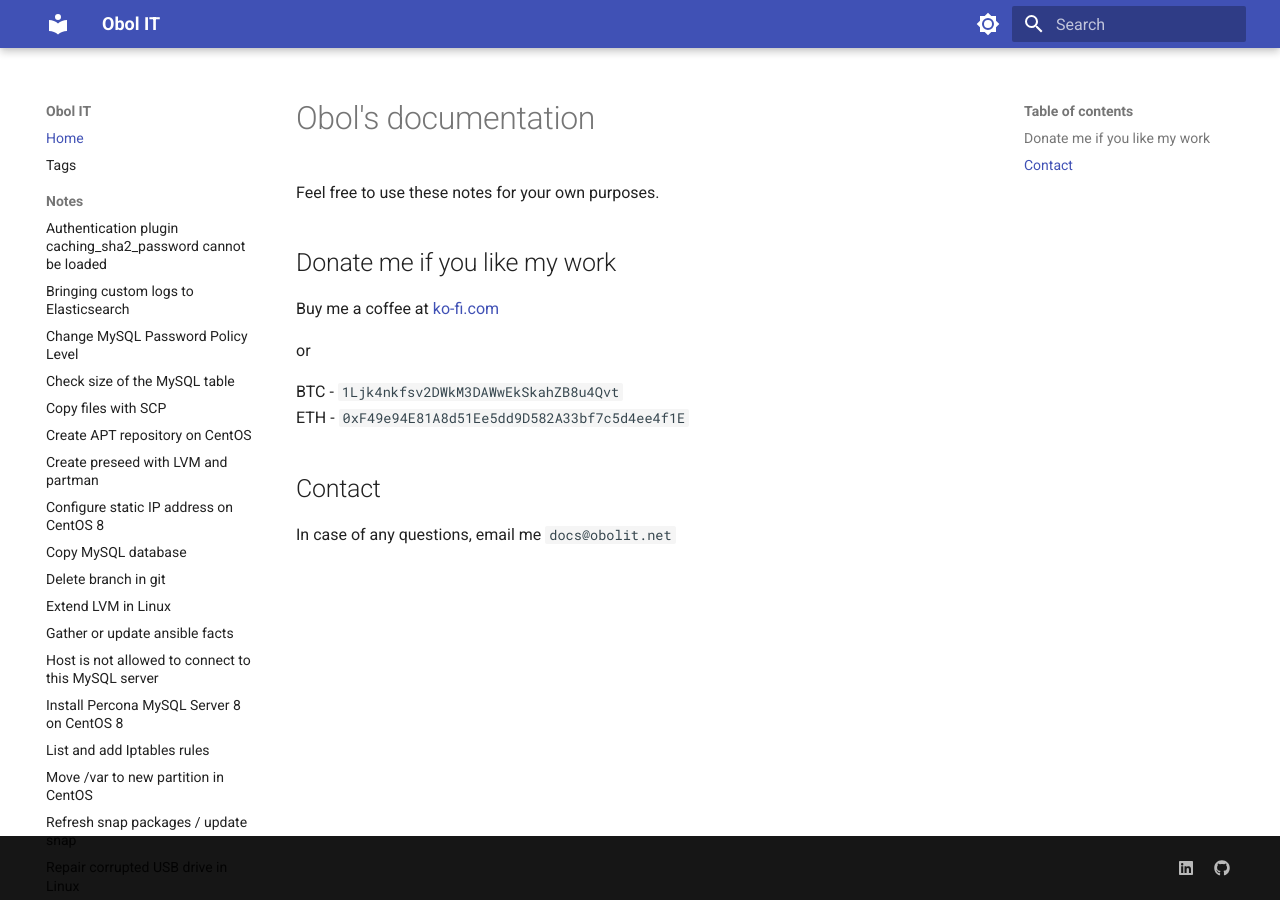
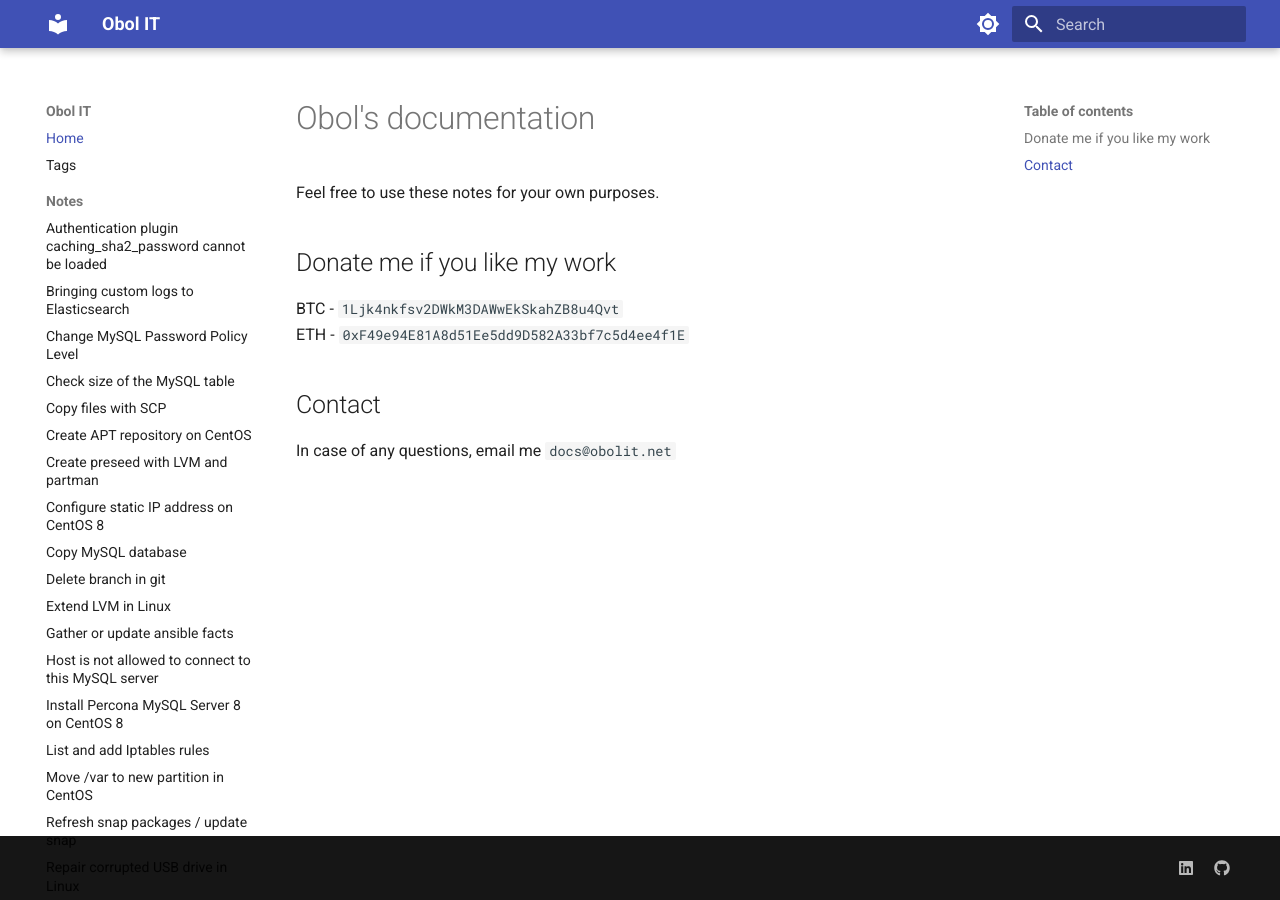
Before and after one commit to obol89/obol89.github.io, an MkDocs documentation site: the page built from docs/index.md, in a window 1280 px wide. Built offline with MkDocs 1.6.1 and Material for MkDocs 9.7.7, drawn with Linux system fonts in a browser that asks for light colours.

Commit message:
Delete ko-fi

```diff
--- a/docs/index.md
+++ b/docs/index.md
@@ -8,10 +8,6 @@ Feel free to use these notes for your own purposes.
 
 ## Donate me if you like my work
 
-Buy me a coffee at [ko-fi.com](https://ko-fi.com/obolit)
-
-or
-
 BTC - `1Ljk4nkfsv2DWkM3DAWwEkSkahZB8u4Qvt`
 ETH - `0xF49e94E81A8d51Ee5dd9D582A33bf7c5d4ee4f1E`
 
```
